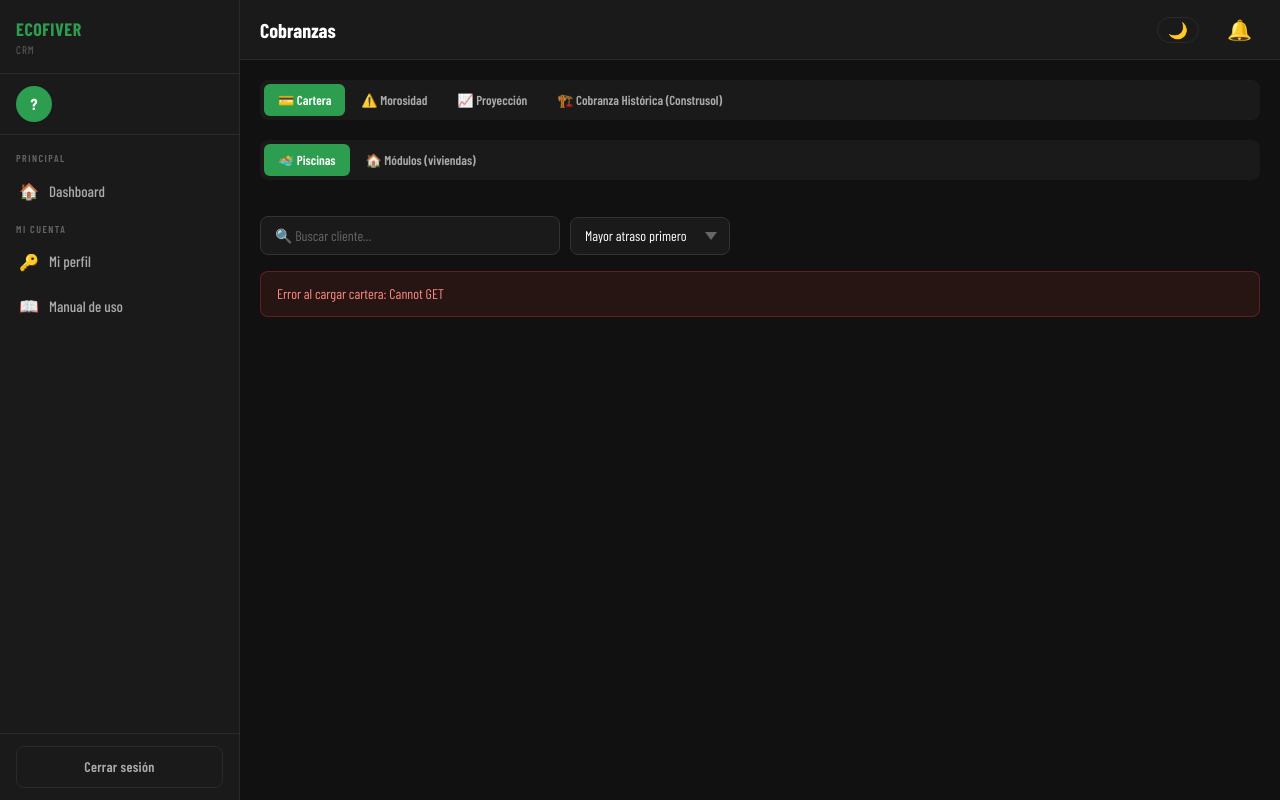
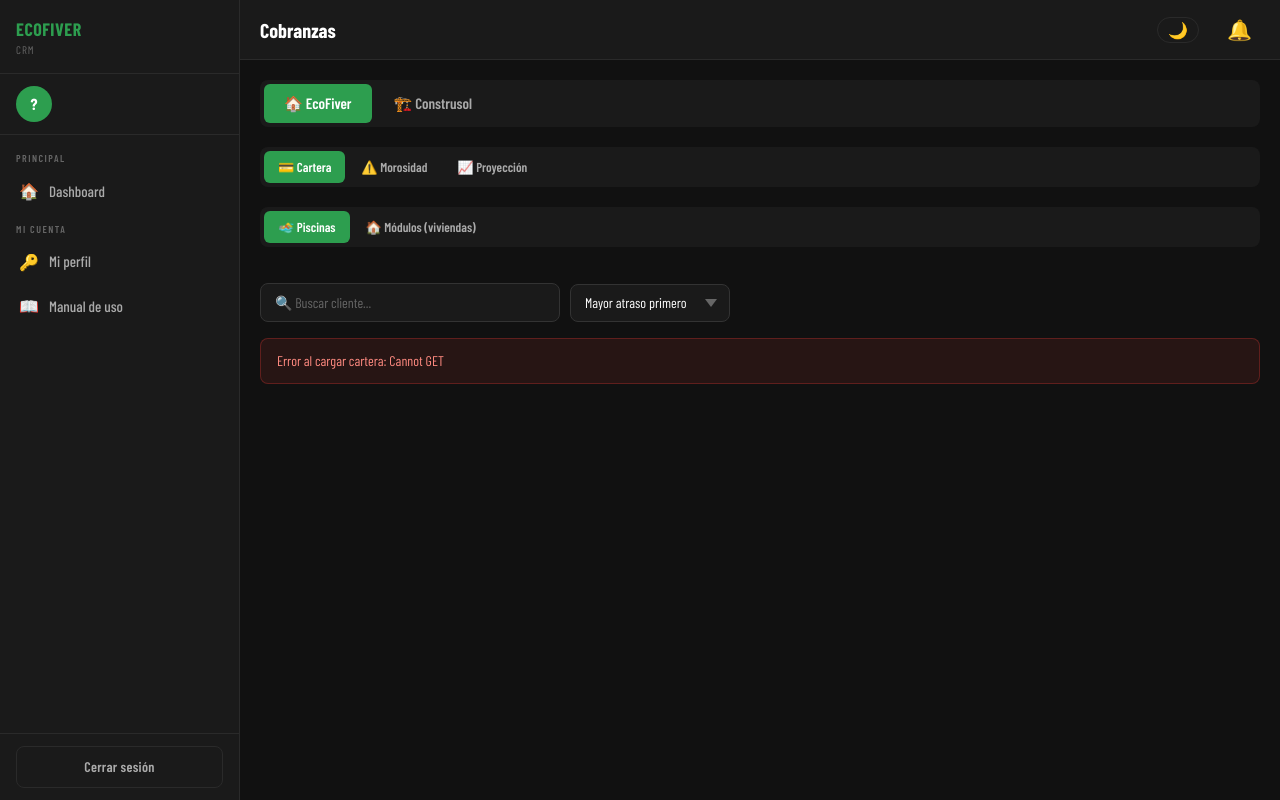
Before and after one commit to growersb-netizen/ECOFIVER-SISTEMA, a Python web app: template eco-crm/templates/cobranzas.html in a window 1280 px wide. Run offline with Jinja, Linux system fonts and the light colour scheme; the template is opened without the code that fills it, so the values that code supplies are empty; some web fonts are replaced.

Commit message:
feat(cobranzas): selector de empresa (EcoFiver/Construsol) en vez de mezclar todo en solapas
Restructura la navegacion del modulo de cobranzas: en vez de tener Construsol
como una solapa mas al lado de Cartera/Morosidad/Proyeccion de EcoFiver (lo
cual generaba confusion), ahora hay un selector de empresa arriba de todo
que decide que seccion completa se muestra. Una vez adentro de una empresa,
el mismo selector sirve de boton para pasar a la otra. Recuerda la ultima
empresa elegida via localStorage. Construsol pasa a tener su propia
estructura de solapas Cartera/Morosidad, simetrica a la de EcoFiver (antes
Viviendas/Piscinas/Morosos estaban todas mezcladas al mismo nivel).

```diff
--- a/eco-crm/templates/cobranzas.html
+++ b/eco-crm/templates/cobranzas.html
@@ -4,11 +4,19 @@
 
 {% block content %}
 
+<!-- ═══════════════════ SELECTOR DE EMPRESA ═══════════════════ -->
+<div class="tabs" id="selector-empresa-cobranza" style="margin-bottom:20px">
+  <button class="tab active" onclick="cambiarEmpresaCobranza('ecofiver', this)" style="font-size:15px;padding:10px 20px">🏠 EcoFiver</button>
+  <button class="tab" onclick="cambiarEmpresaCobranza('construsol', this)" style="font-size:15px;padding:10px 20px">🏗️ Construsol</button>
+</div>
+
+<!-- ═══════════════════ EMPRESA: ECOFIVER ═══════════════════ -->
+<div id="empresa-ecofiver">
+
 <div class="tabs" id="tabs-cobranzas">
   <button class="tab active" onclick="showTabCob('cartera', this)">💳 Cartera</button>
   <button class="tab" onclick="showTabCob('morosidad', this)">⚠️ Morosidad</button>
   <button class="tab" onclick="showTabCob('proyeccion', this)">📈 Proyección</button>
-  <button class="tab" onclick="showTabCob('construsol', this)">🏗️ Cobranza Histórica (Construsol)</button>
 </div>
 
 <!-- ═══════════════════ TAB: CARTERA ═══════════════════ -->
@@ -60,20 +68,26 @@
   </div>
 </div>
 
-<!-- ═══════════════════ TAB: CONSTRUSOL (cobranza histórica, independiente de EcoFiver) ═══════════════════ -->
-<div id="tab-cob-construsol" style="display:none">
+</div><!-- /empresa-ecofiver -->
+
+<!-- ═══════════════════ EMPRESA: CONSTRUSOL ═══════════════════ -->
+<div id="empresa-construsol" style="display:none">
   <div class="alert" style="background:var(--bg-secondary);border:1px solid var(--border);border-radius:8px;padding:10px 14px;margin-bottom:12px;font-size:13px;color:var(--text-secondary)">
-    🏗️ Cartera de Construsol — totalmente independiente de EcoFiver. No comparte clientes, contadores ni cálculos.
+    🏗️ Cobranza de Construsol — totalmente independiente de EcoFiver. No comparte clientes, contadores ni cálculos.
   </div>
 
-  <div class="tabs" id="subtabs-construsol-linea" style="margin-bottom:16px">
-    <button class="tab active" onclick="showLineaConstrusol('viviendas', this)">🏠 Viviendas</button>
-    <button class="tab" onclick="showLineaConstrusol('piscinas', this)">🏊 Piscinas</button>
-    <button class="tab" onclick="showLineaConstrusol('morosos', this)">⚠️ Morosos</button>
+  <div class="tabs" id="tabs-construsol-principal" style="margin-bottom:16px">
+    <button class="tab active" onclick="showTabConstrusolPrincipal('cartera', this)">💳 Cartera</button>
+    <button class="tab" onclick="showTabConstrusolPrincipal('morosidad', this)">⚠️ Morosidad</button>
   </div>
 
   <!-- Vista Cartera (viviendas/piscinas) -->
   <div id="construsol-vista-cartera">
+    <div class="tabs" id="subtabs-construsol-linea" style="margin-bottom:16px">
+      <button class="tab active" onclick="showLineaConstrusol('viviendas', this)">🏠 Viviendas</button>
+      <button class="tab" onclick="showLineaConstrusol('piscinas', this)">🏊 Piscinas</button>
+    </div>
+
     <div id="icac-construsol-box" style="margin-bottom:16px">
       <div class="card" style="padding:12px 16px;display:flex;gap:10px;align-items:center;flex-wrap:wrap">
         <strong>📐 Indexación ICAC del mes:</strong>
@@ -95,7 +109,7 @@
     </div>
   </div>
 
-  <!-- Vista Morosos (leve/moderada/grave, todas las líneas de Construsol) -->
+  <!-- Vista Morosidad (leve/moderada/grave, todas las líneas de Construsol) -->
   <div id="construsol-vista-morosos" style="display:none">
     <div class="stats-grid" id="morosidad-construsol-stats"></div>
     <div id="morosidad-construsol-container">
@@ -304,36 +318,51 @@
   function showTabCob(nombre, btn) {
     document.querySelectorAll('#tabs-cobranzas .tab').forEach(t => t.classList.remove('active'));
     btn.classList.add('active');
-    ['cartera', 'morosidad', 'proyeccion', 'construsol'].forEach(n => {
+    ['cartera', 'morosidad', 'proyeccion'].forEach(n => {
       document.getElementById('tab-cob-' + n).style.display = (n === nombre) ? '' : 'none';
     });
     if (nombre === 'morosidad' && !morosidadCargada) loadMorosidad();
     if (nombre === 'proyeccion' && !proyeccionCargada) loadProyeccion();
-    if (nombre === 'construsol') loadConstrusol();
   }
 
   // ═══════════════════ CONSTRUSOL (cobranza histórica) ═══════════════════
 
   let construsolLineaActiva = 'viviendas';
+  let construsolCargadaAlMenosUnaVez = false;
 
   let morosidadConstrusolCargada = false;
 
   function showLineaConstrusol(linea, btn) {
     document.querySelectorAll('#subtabs-construsol-linea .tab').forEach(t => t.classList.remove('active'));
     btn.classList.add('active');
+    construsolLineaActiva = linea;
+    document.getElementById('icac-construsol-box').style.display = linea === 'viviendas' ? '' : 'none';
+    loadConstrusol();
+  }
 
-    if (linea === 'morosos') {
+  function showTabConstrusolPrincipal(tab, btn) {
+    document.querySelectorAll('#tabs-construsol-principal .tab').forEach(t => t.classList.remove('active'));
+    btn.classList.add('active');
+    if (tab === 'morosidad') {
       document.getElementById('construsol-vista-cartera').style.display = 'none';
       document.getElementById('construsol-vista-morosos').style.display = '';
       loadMorosidadConstrusol();
-      return;
+    } else {
+      document.getElementById('construsol-vista-cartera').style.display = '';
+      document.getElementById('construsol-vista-morosos').style.display = 'none';
     }
-    document.getElementById('construsol-vista-cartera').style.display = '';
-    document.getElementById('construsol-vista-morosos').style.display = 'none';
+  }
 
-    construsolLineaActiva = linea;
-    document.getElementById('icac-construsol-box').style.display = linea === 'viviendas' ? '' : 'none';
-    loadConstrusol();
+  function cambiarEmpresaCobranza(empresa, btn) {
+    document.querySelectorAll('#selector-empresa-cobranza .tab').forEach(t => t.classList.remove('active'));
+    btn.classList.add('active');
+    document.getElementById('empresa-ecofiver').style.display = empresa === 'ecofiver' ? '' : 'none';
+    document.getElementById('empresa-construsol').style.display = empresa === 'construsol' ? '' : 'none';
+    try { localStorage.setItem('cobranzas_empresa_activa', empresa); } catch (e) {}
+    if (empresa === 'construsol' && !construsolCargadaAlMenosUnaVez) {
+      construsolCargadaAlMenosUnaVez = true;
+      loadConstrusol();
+    }
   }
 
   async function loadMorosidadConstrusol() {
@@ -919,6 +948,14 @@
     if (filtro === 'vencidas' || filtro === 'vencen_hoy') {
       aplicarFiltroCob(filtro);
     }
+
+    // Restaurar la última empresa elegida
+    let empresaGuardada = 'ecofiver';
+    try { empresaGuardada = localStorage.getItem('cobranzas_empresa_activa') || 'ecofiver'; } catch (e) {}
+    if (empresaGuardada === 'construsol') {
+      const botones = document.querySelectorAll('#selector-empresa-cobranza .tab');
+      cambiarEmpresaCobranza('construsol', botones[1]);
+    }
   }
 
   init();
```
